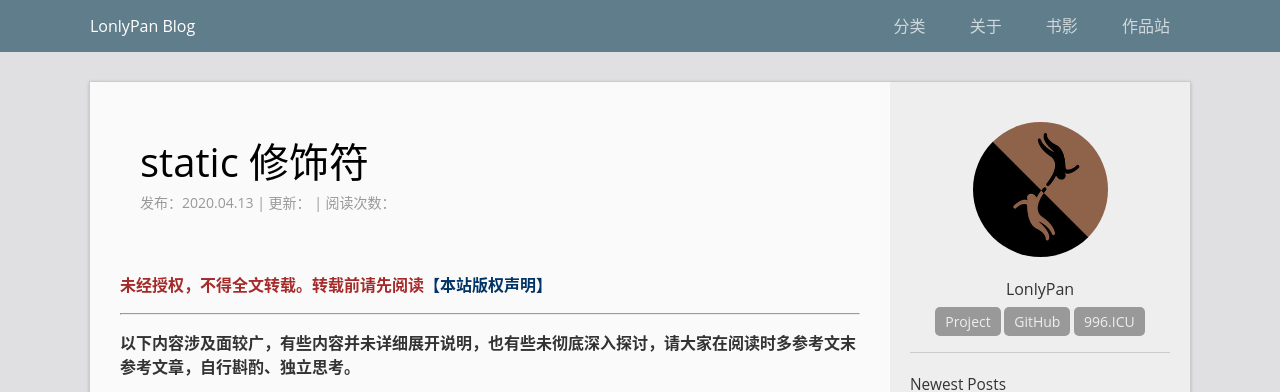
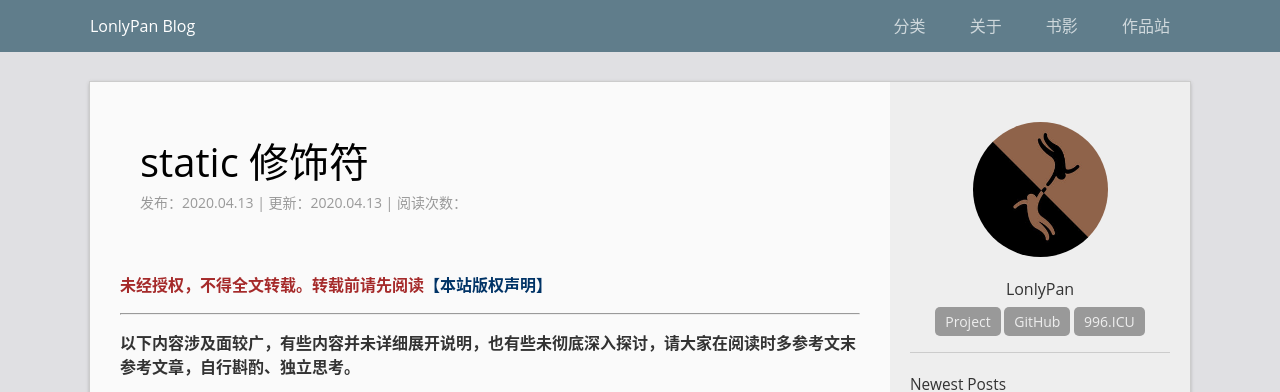
Before and after one commit to LonlyStack/LonlyPan.github.io, a Jekyll site: the page built from _posts/2020-4-13-static 修饰符.md, in a window 1280 px wide and 900 px high. Shown: the top 392 px of the window. Built offline with Jekyll 4.4.1, drawn with Linux system fonts in a browser that asks for light colours; comment, search, counter and statistics services are not loaded.

Commit message:
修改文件: _posts/2020-4-13-static 修饰符.md

```diff
--- a/_posts/2020-4-13-static 修饰符.md
+++ b/_posts/2020-4-13-static 修饰符.md
@@ -2,6 +2,7 @@
 layout: post
 title: "static 修饰符"
 data: 2020-4-13 14:5
+last_modified_at:  2020-04-13
 categories:  c&c++
 ---
 
```
